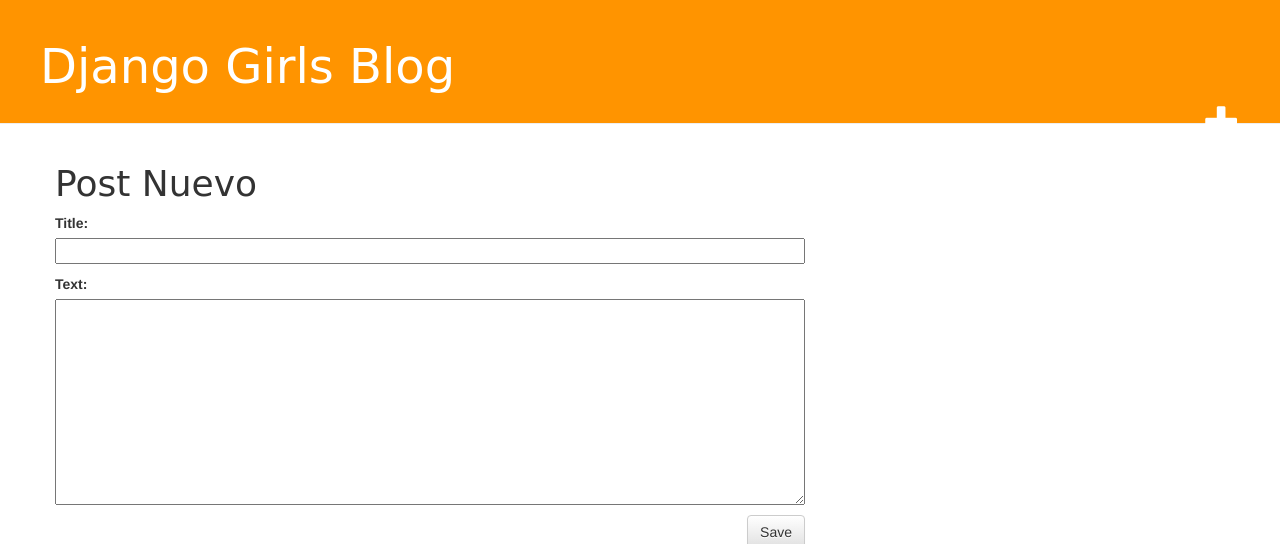
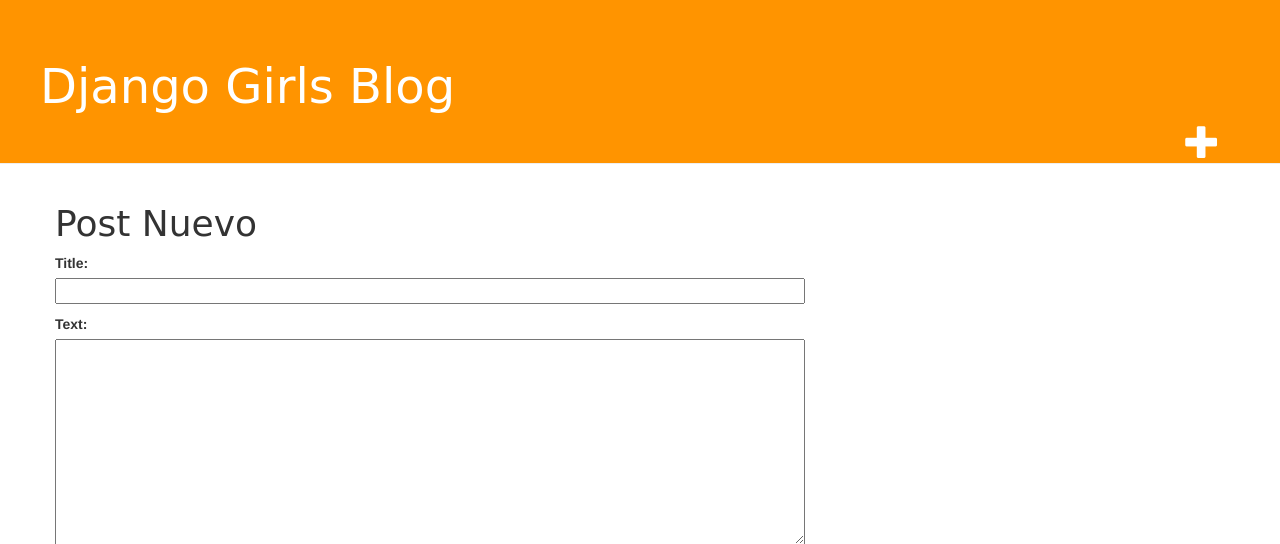
Before and after one commit to klzonman/my-first-blog, a Django app: page /post/new/ in a window 1280 px wide. Shown: the top 544 px of the page. Run offline with Django 3.2, Linux system fonts and the light colour scheme; some libraries are stand-ins or nearby versions.

Commit message:
Modificacion archivo ccs para hacer un recuadro mas grande

```diff
--- a/blog/static/css/blog.css
+++ b/blog/static/css/blog.css
@@ -11,7 +11,7 @@
 .page-header {
     background-color: #ff9400;
     margin-top: 0;
-    padding: 20px 20px 20px 40px;
+    padding: 40px 40px 40px 40px;
 }
 
 .page-header h1, .page-header h1 a, .page-header h1 a:visited, .page-header h1 a:active {
```
